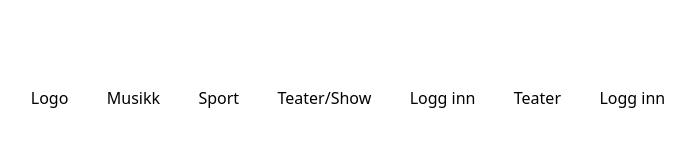
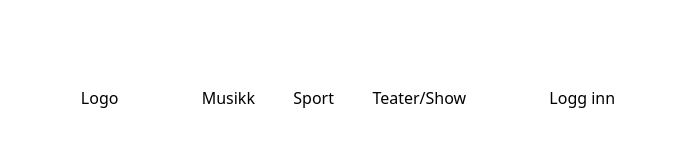
Before and after one commit to nikolaiols/Eksamendokument_gruppe6, a React (Vite) app in the folder Bilettlyst/: page / in a window 1280 px wide. Shown: the part 228-386 px from the top of the page, without its empty margins (292-987 px from the left). Built offline with nearby package versions, Linux system fonts and the light colour scheme; no server answers.

Commit message:
gjort endringer på scss, og layout

```diff
--- a/Bilettlyst/src/Components/Layout.jsx
+++ b/Bilettlyst/src/Components/Layout.jsx
@@ -13,8 +13,6 @@ export default function Layout({children}){
                    <li><button><Link to="/category/:slug">Sport</Link></button></li>
                    <li><button><Link to="/category/:slug">Teater/Show</Link></button></li>
                    <li className="Login"><button><Link to="/dashboard">Logg inn</Link></button></li> {/*karakter E: logg inn som fører brukeren til Dashboard. */}
-                   <li><button><Link to="/category/:slug">Teater</Link></button></li>
-                   <li><button><Link to="/dashboard">Logg inn</Link></button></li> {/*karakter E: logg inn som fører brukeren til Dashboard. */}
                </ul>
            </nav>
        </header>
```
